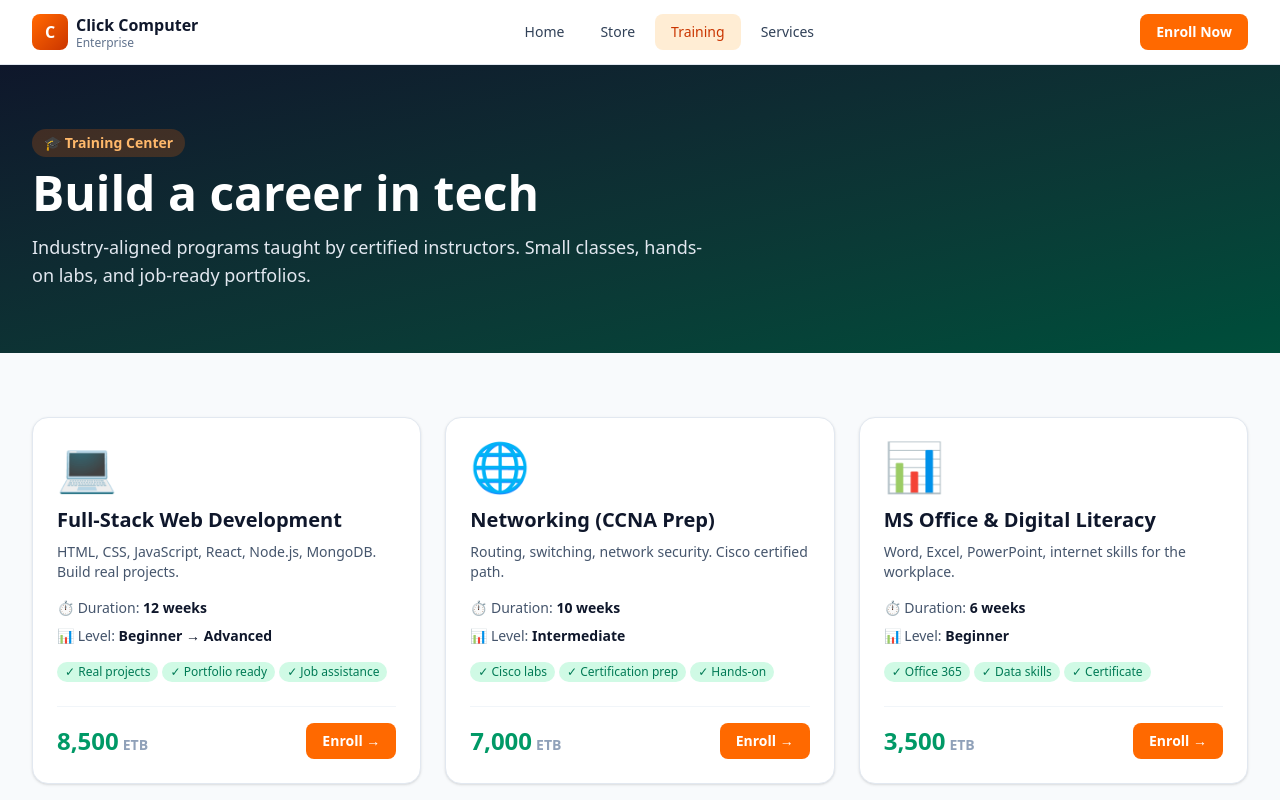
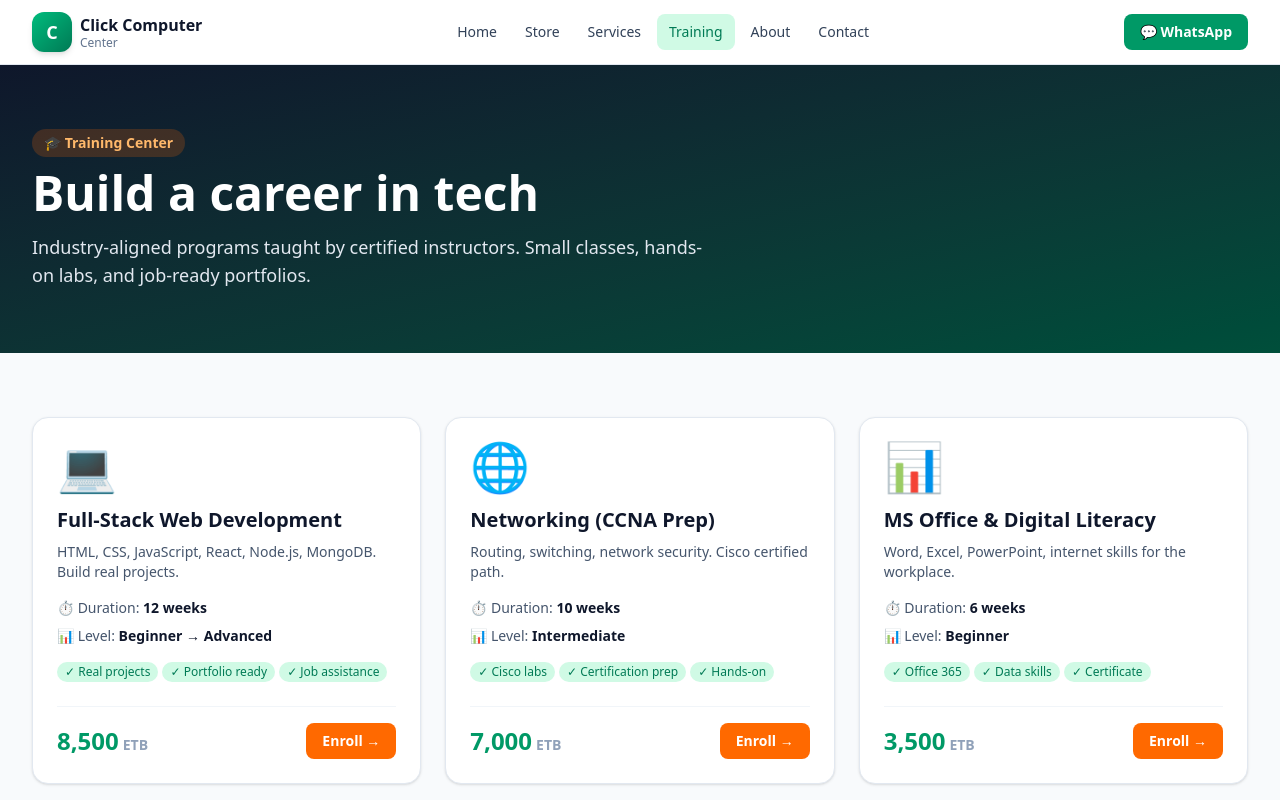
Before and after one commit to abulmalik-6304/Click-Computer-Center, a Next.js app: page /training in a window 1280 px wide. Shown: the top 800 px of the page. Built offline with nearby package versions, Linux system fonts and the light colour scheme.

Commit message:
Modify PublicNav to enhance navigation and links
Updated the navigation bar to include an 'About' link and adjusted styles for better visual consistency. Replaced 'Enroll Now' link with a WhatsApp link for direct communication.

```diff
--- a/src/components/public/PublicNav.tsx
+++ b/src/components/public/PublicNav.tsx
@@ -4,12 +4,15 @@
 import { useState } from "react";
 import Link from "next/link";
 import { usePathname } from "next/navigation";
+import { BUSINESS_INFO } from "@/lib/public-constants";
 
 const NAV = [
   { href: "/", label: "Home" },
   { href: "/store", label: "Store" },
+  { href: "/services", label: "Services" },
   { href: "/training", label: "Training" },
-  { href: "/services", label: "Services" },
+  { href: "/about", label: "About" },
+  { href: "/contact", label: "Contact" },
 ];
 
 export default function PublicNav() {
@@ -22,26 +25,32 @@ export default function PublicNav() {
         <div className="flex items-center justify-between h-16">
           {/* Logo */}
           <Link href="/" className="flex items-center gap-2">
-            <div className="w-9 h-9 rounded-lg bg-gradient-to-br from-orange-500 to-orange-700 flex items-center justify-center text-white font-bold">
+            <div className="w-10 h-10 rounded-xl bg-gradient-to-br from-emerald-500 to-emerald-700 flex items-center justify-center text-white font-bold text-lg shadow-md">
               C
             </div>
             <div className="hidden sm:block">
-              <p className="font-bold text-slate-900 leading-tight">Click Computer</p>
-              <p className="text-xs text-slate-500 leading-tight">Enterprise</p>
+              <p className="font-bold text-slate-900 leading-tight">
+                Click Computer
+              </p>
+              <p className="text-xs text-slate-500 leading-tight">
+                Center
+              </p>
             </div>
           </Link>
 
           {/* Desktop nav */}
           <nav className="hidden md:flex items-center gap-1">
             {NAV.map((n) => {
-              const active = pathname === n.href || pathname?.startsWith(n.href + "/");
+              const active =
+                pathname === n.href ||
+                (n.href !== "/" && pathname?.startsWith(n.href + "/"));
               return (
                 <Link
                   key={n.href}
                   href={n.href}
-                  className={`px-4 py-2 rounded-lg text-sm font-medium transition ${
+                  className={`px-3 py-2 rounded-lg text-sm font-medium transition ${
                     active
-                      ? "bg-orange-100 text-orange-700"
+                      ? "bg-emerald-100 text-emerald-700"
                       : "text-slate-700 hover:bg-slate-100"
                   }`}
                 >
@@ -53,12 +62,14 @@ export default function PublicNav() {
 
           {/* Right actions */}
           <div className="flex items-center gap-2">
-            <Link
-              href="/training/register"
-              className="hidden sm:inline-block px-4 py-2 text-sm font-semibold text-white bg-orange-500 hover:bg-orange-600 rounded-lg"
+            <a
+              href={BUSINESS_INFO.whatsappUrl}
+              target="_blank"
+              rel="noopener noreferrer"
+              className="hidden sm:inline-flex items-center gap-1 px-4 py-2 text-sm font-semibold text-white bg-emerald-600 hover:bg-emerald-700 rounded-lg transition"
             >
-              Enroll Now
-            </Link>
+              💬 WhatsApp
+            </a>
             <button
               onClick={() => setOpen((s) => !s)}
               className="md:hidden p-2 text-slate-700 hover:bg-slate-100 rounded-lg"
@@ -81,7 +92,7 @@ export default function PublicNav() {
                   onClick={() => setOpen(false)}
                   className={`block px-4 py-2.5 rounded-lg text-sm font-medium ${
                     active
-                      ? "bg-orange-100 text-orange-700"
+                      ? "bg-emerald-100 text-emerald-700"
                       : "text-slate-700 hover:bg-slate-100"
                   }`}
                 >
@@ -89,13 +100,15 @@ export default function PublicNav() {
                 </Link>
               );
             })}
-            <Link
-              href="/training/register"
+            <a
+              href={BUSINESS_INFO.whatsappUrl}
+              target="_blank"
+              rel="noopener noreferrer"
               onClick={() => setOpen(false)}
-              className="block px-4 py-2.5 rounded-lg text-sm font-semibold text-white bg-orange-500 hover:bg-orange-600 text-center"
+              className="block px-4 py-2.5 rounded-lg text-sm font-semibold text-white bg-emerald-600 hover:bg-emerald-700 text-center"
             >
-              Enroll Now
-            </Link>
+              💬 WhatsApp Us
+            </a>
           </div>
         )}
       </div>
```
